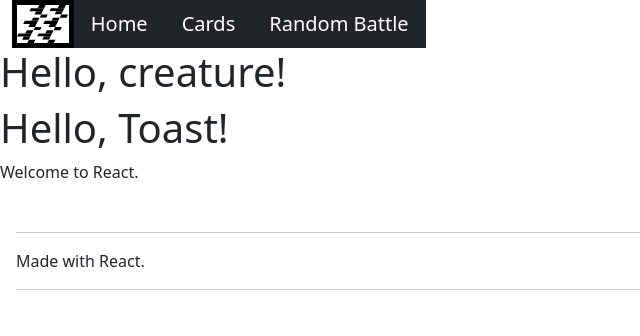
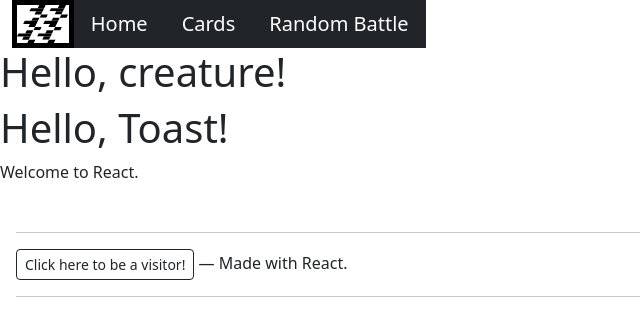
Before and after one commit to Soltimer/my-first-react-app, a React (Vite) app: page / in a window 1280 px wide. Shown: the top 336 px of the page, without its empty margins (0-640 px from the left). Built offline with nearby package versions, Linux system fonts and the light colour scheme.

Commit message:
feat: add VisitorCounter.jsx

```diff
--- a/src/components/Footer.jsx
+++ b/src/components/Footer.jsx
@@ -1,8 +1,10 @@
+import VisitorCounter from './VisitorCounter'
+
 function Footer() {
     return (
         <footer className="footer p-3 container-fluid">
             <hr/>
-            <p>Made with React.</p>
+            <p><VisitorCounter/> — Made with React.</p>
             <hr/>
         </footer>
     );
--- /dev/null
+++ b/src/components/VisitorCounter.jsx
@@ -0,0 +1,25 @@
+import React, { useState } from 'react';
+
+function VisitorCounter() {
+  const [clicks, setClicks] = useState(0);
+
+  const handleClick = () => {
+    if (clicks === 0) {
+      setClicks(1);
+    }
+  };
+
+  return (
+    <button
+      onClick={handleClick}
+      disabled={clicks > 0}
+      className="btn btn-outline-dark btn-sm"
+    >
+      {clicks === 0
+        ? "Click here to be a visitor!"
+        : `You are visitor number ${clicks}!`}
+    </button>
+  );
+}
+
+export default VisitorCounter;
```
